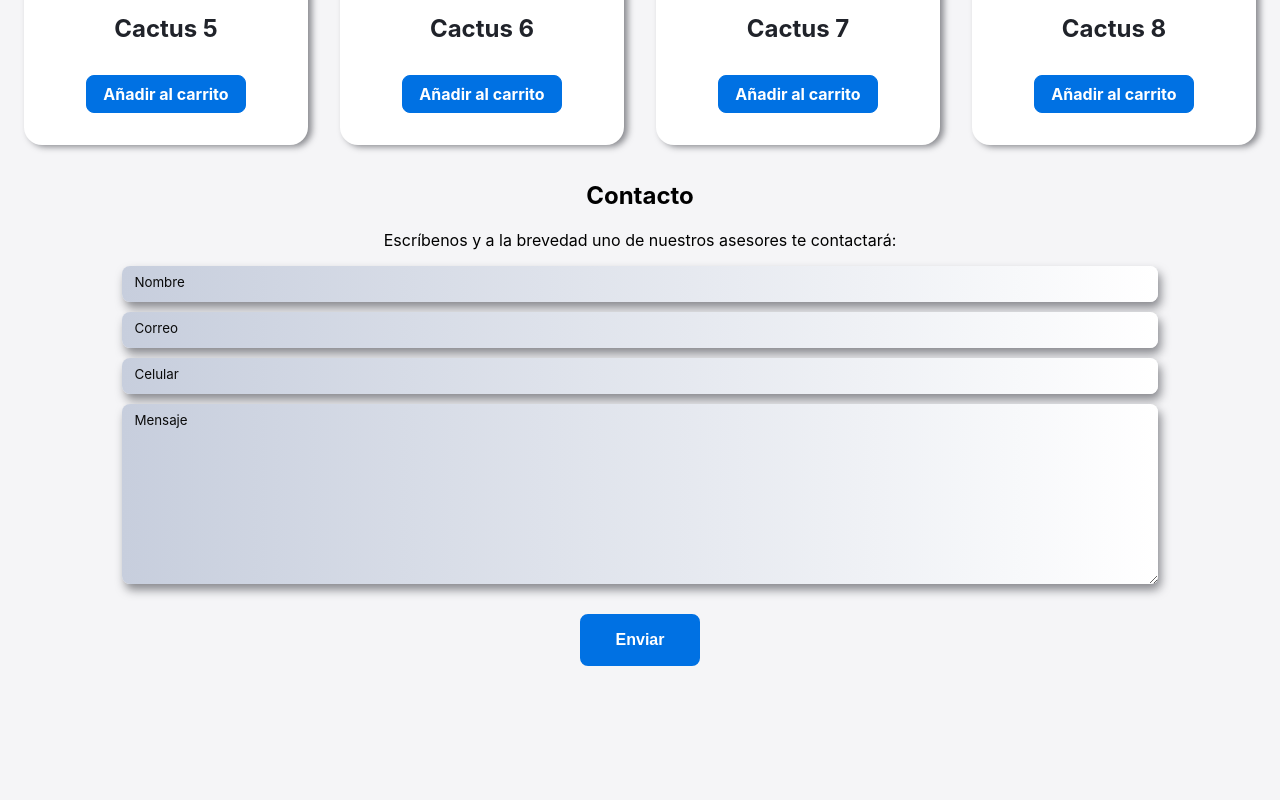
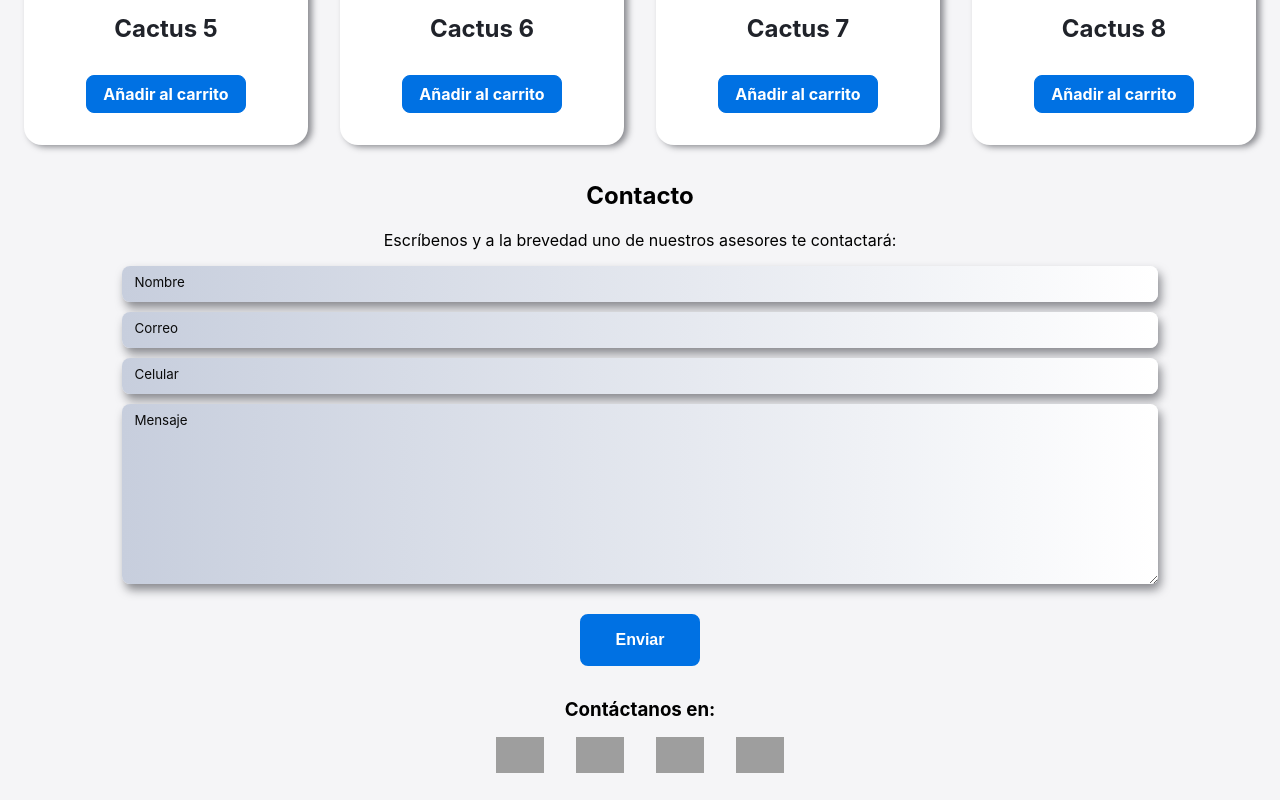
Before and after one commit to fabriciopizarro/Cactus-store0.1, a plain HTML site: page index.html in a window 1280 px wide. Shown: the part 1999-2799 px from the top of the page. Before the commit the page ends 2672 px from the top, so only its background shows below. Drawn offline with nearby package versions, Linux system fonts and the light colour scheme; grey boxes are pictures that could not be loaded.

Commit message:
nav redes sociales agregado

```diff
--- a/index.html
+++ b/index.html
@@ -172,6 +172,33 @@
                 <input class="form-submit" type="submit" value="Enviar">
             </form>
 
+            <!-- aqui -->
+
+            <nav class="contact__nav animate__animated animate__slideInDown">
+                <h3 class="contact__nav-h3">Contáctanos en:</h3>
+                <ul class="contact__list" id="menu">
+                    <li class="contact__item">
+                        <a href="https://www.instagram.com/?hl=es-la" class="contact__link contact__link--selected">
+                            <img src="https://cdn-icons-png.flaticon.com/512/87/87390.png" alt="GitHub" class="contact__image">
+                        </a>
+                    </li>
+                    <li class="contact__item">
+                        <a href="https://www.facebook.com/" class="contact__link contact__link--selected">
+                            <img src="https://image.flaticon.com/icons/png/512/1384/1384005.png" alt="facebook" class="contact__image">
+                        </a>
+                    </li>
+                    <li class="contact__item">
+                        <a href="https://api.whatsapp.com/" class="contact__link contact__link--selected">
+                            <img src="https://image.flaticon.com/icons/png/512/1384/1384023.png" alt="WhatsApp" class="contact__image">
+                        </a>
+                    </li>
+                    <li class="contact__item">
+                        <a href="fabricio.pizarro.19@gmail.com" class="contact__link contact__link--selected">
+                            <img src="https://image.flaticon.com/icons/png/512/31/31051.png" alt="Correo" class="contact__image">
+                        </a>
+                    </li>
+                </ul>
+            </nav>
 
 
 
```
